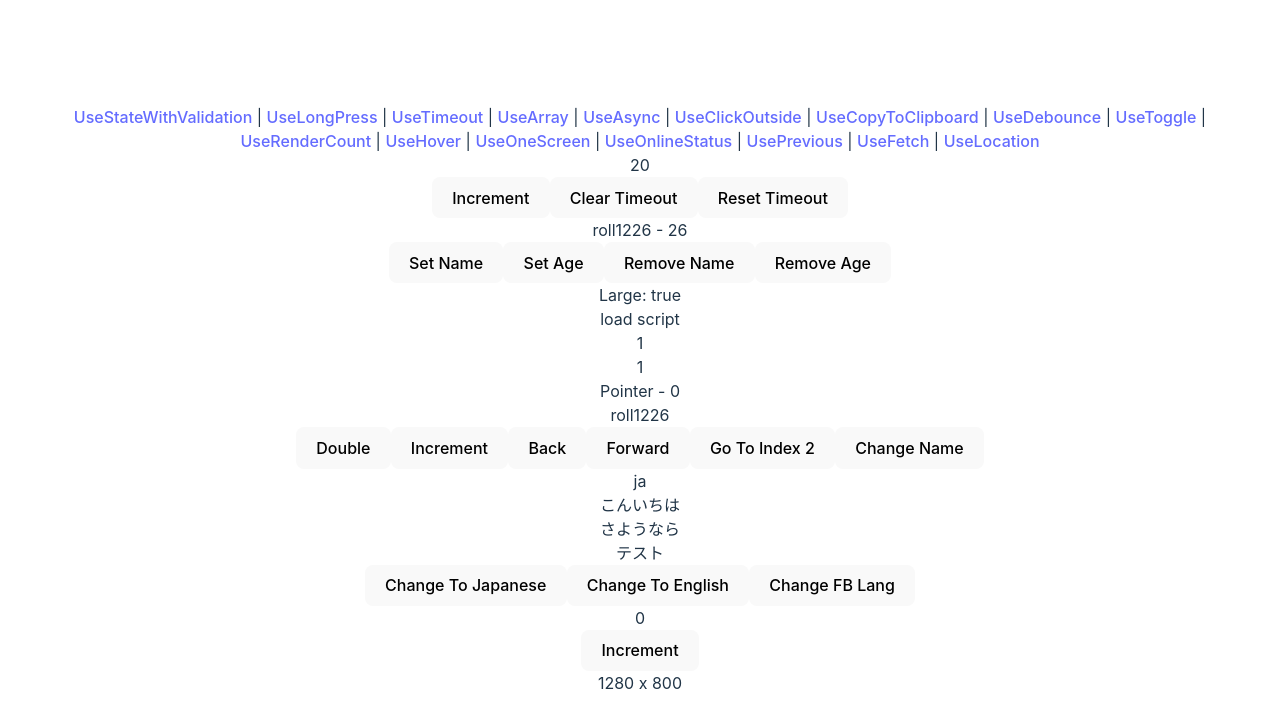
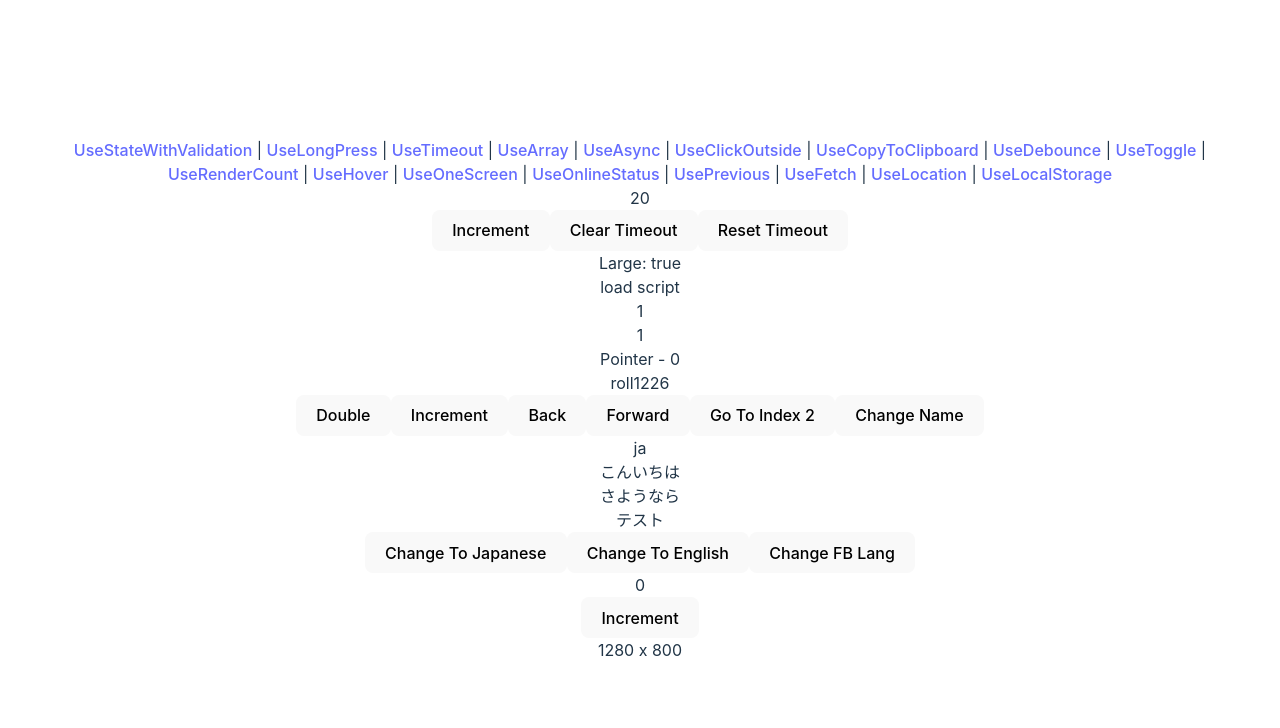
Before and after one commit to roll1226/react-custom-hooks, a React (Vite) app: page /use-timeout in a window 1280 px wide. Shown: the top 728 px of the page. Built offline with nearby package versions, Linux system fonts and the light colour scheme.

Commit message:
feat: UseLocalStorage page

```diff
--- a/src/App.tsx
+++ b/src/App.tsx
@@ -3,7 +3,6 @@ import "./App.css";
 import { useMediaQuery } from "./hooks/useMediaQuery";
 import { useScript } from "./hooks/useScript";
 import { useStateWithHistory } from "./hooks/useStateWithHistory";
-import { useLocalStorage, useSessionStorage } from "./hooks/useStorage";
 import { useTranslation } from "./hooks/useTranslation";
 import { useUpdateEffect } from "./hooks/useUpdateEffect";
 import { useWindowSize } from "./hooks/useWindowSize";
@@ -12,12 +11,6 @@ import Navbar from "./routes/Navbar";
 
 function App() {
   const router = useAppRoutes();
-
-  const [sessionName, setSessionName, removeSessionName] = useSessionStorage(
-    "name",
-    "roll1226"
-  );
-  const [age, setAge, removeAge] = useLocalStorage("age", 26);
 
   const isLarge = useMediaQuery("(min-width: 600px)");
 
@@ -43,16 +36,6 @@ function App() {
     <>
       <Navbar />
       {router}
-
-      <div>
-        <div>
-          {sessionName} - {age}
-        </div>
-        <button onClick={() => setSessionName("John")}>Set Name</button>
-        <button onClick={() => setAge(40)}>Set Age</button>
-        <button onClick={removeSessionName}>Remove Name</button>
-        <button onClick={removeAge}>Remove Age</button>
-      </div>
 
       <div>Large: {isLarge.toString()}</div>
 
--- /dev/null
+++ b/src/pages/UseLocalStorage.tsx
@@ -0,0 +1,21 @@
+import { FC } from "react";
+import { useLocalStorage, useSessionStorage } from "../hooks/useStorage";
+
+const UseLocalStorage: FC = () => {
+  const [name, setName, removeName] = useSessionStorage("name", "roll1226");
+  const [age, setAge, removeAge] = useLocalStorage("age", 26);
+
+  return (
+    <div>
+      <div>
+        {name} - {age}
+      </div>
+      <button onClick={() => setName("John")}>Set Name</button>
+      <button onClick={() => setAge(40)}>Set Age</button>
+      <button onClick={removeName}>Remove Name</button>
+      <button onClick={removeAge}>Remove Age</button>
+    </div>
+  );
+};
+
+export default UseLocalStorage;
--- a/src/routes/Navbar.tsx
+++ b/src/routes/Navbar.tsx
@@ -68,9 +68,13 @@ const Navbar = () => {
       name: "UseFetch",
     },
     {
-      to: 'use-location',
-      name: 'UseLocation'
-    }
+      to: "use-location",
+      name: "UseLocation",
+    },
+    {
+      to: "use-local-storage",
+      name: "UseLocalStorage",
+    },
   ];
 
   return (
--- a/src/routes/index.tsx
+++ b/src/routes/index.tsx
@@ -6,6 +6,7 @@ import UseCopyToClipboard from "../pages/UseCopyToClipboard";
 import UseDebounce from "../pages/UseDebounce";
 import UseFetch from "../pages/UseFetch";
 import UseHover from "../pages/UseHover";
+import UseLocalStorage from "../pages/UseLocalStorage";
 import UseLocation from "../pages/UseLocation";
 import UseLongPress from "../pages/UseLongPress";
 import UseOnlineStatus from "../pages/UseOnlineStatus";
@@ -82,6 +83,10 @@ const useAppRoutes = () => {
       path: "use-location",
       element: <UseLocation />,
     },
+    {
+      path: "use-local-storage",
+      element: <UseLocalStorage />,
+    },
   ]);
 };
 
```
